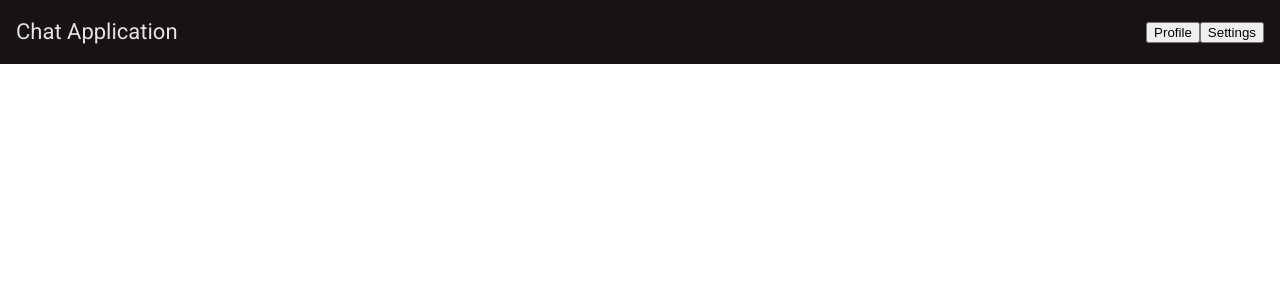
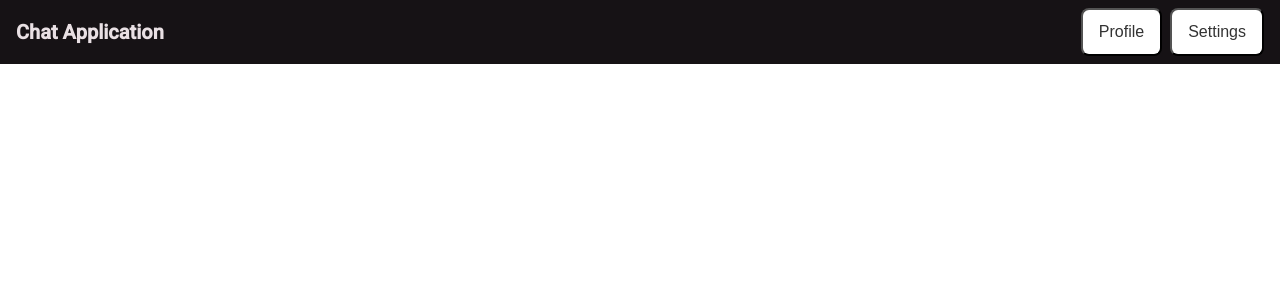
Before and after one commit to boramenerja13/Chat-App, an Angular app in the folder Front/chat-frontend/: page /header in a window 1280 px wide. Shown: the top 300 px of the page. Built offline with nearby package versions, Linux system fonts and the light colour scheme.

Commit message:
adding styles

```diff
--- a/Front/chat-frontend/src/app/shared/header/header.component.css
+++ b/Front/chat-frontend/src/app/shared/header/header.component.css
@@ -1,3 +1,40 @@
+.mat-toolbar {
+  display: flex;
+  justify-content: space-between;
+  align-items: center;
+  padding: 0 16px;
+}
+
 .spacer {
-    flex: 1 1 auto;
-  }
+  flex: 1;
+}
+
+button {
+  background-color: white;
+  color: #333;
+  padding: 12px 16px;
+  margin-left: 8px;
+  border-radius: 8px;
+  min-width: 64px;
+  height: 48px;
+  font-size: 16px;
+  font-weight: 500;
+}
+
+button:hover {
+  background-color: #f1f1f1;
+}
+
+button:focus {
+  outline: none;
+  box-shadow: 0 0 0 3px rgba(0, 0, 0, 0.2);
+}
+
+.mat-toolbar .mat-button {
+  font-size: 16px;
+}
+
+.mat-toolbar span:first-child {
+  font-weight: bold;
+  font-size: 20px;
+}
```
Also changed, not shown: Front/chat-frontend/src/app/shared/header/header.component.html (+5 -5 lines).
